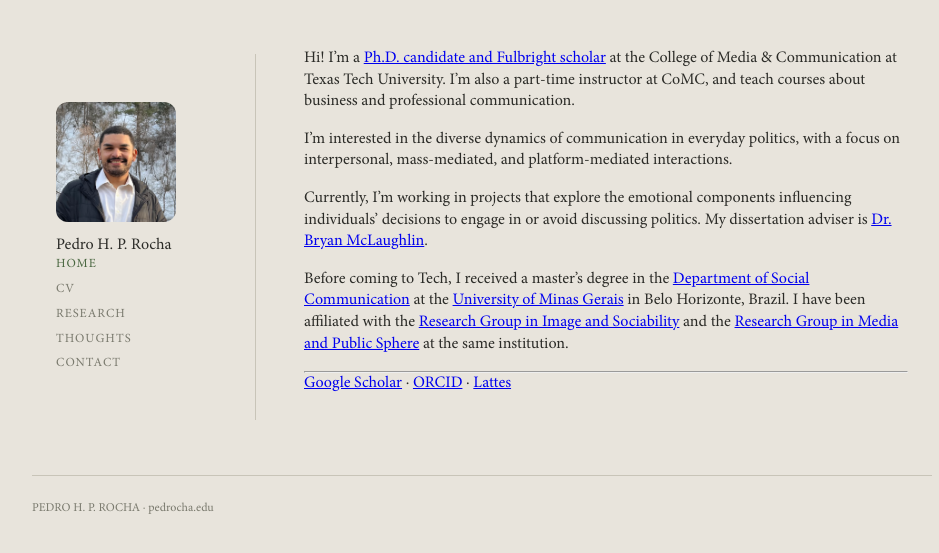
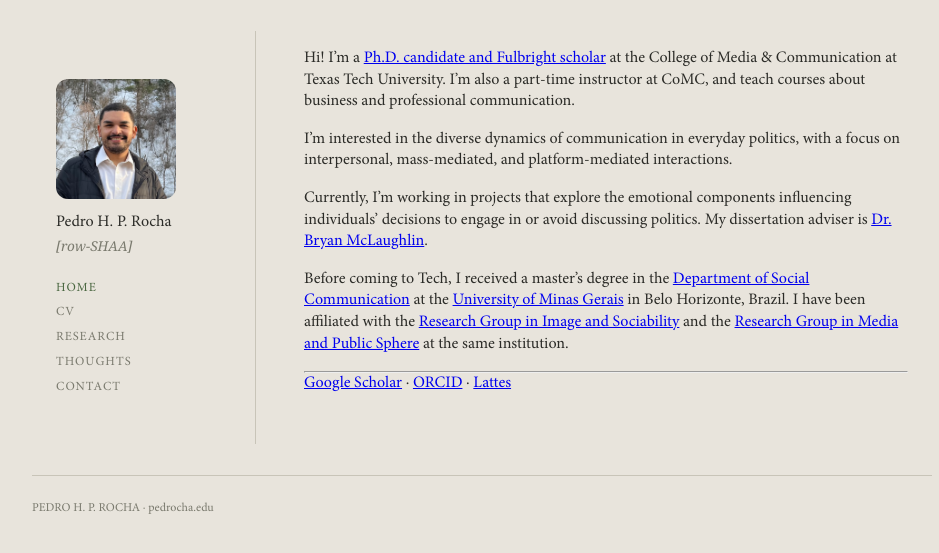
Before and after one commit to pedrohprocha/pedrohprocha.github.io, a Jekyll site: the page built from index.md, in a window 1280 px wide. Shown: the top 553 px of the page, without its empty margins (158-1097 px from the left). Built offline with Jekyll 4.4.1, drawn with Linux system fonts in a browser that asks for light colours; some web fonts are replaced.

Commit message:
change description

```diff
--- a/_config.yml
+++ b/_config.yml
@@ -1,4 +1,5 @@
 title: "Pedro H. P. Rocha"
+description: "[row-SHAA]"
 email: "pedrocha.edu"
 url: "https://pedrocha.github.io"
 baseurl: ""
--- a/_layouts/default.html
+++ b/_layouts/default.html
@@ -15,6 +15,7 @@
       <div class="sidebar-inner">
           <img src="{{ '/assets/headshot.jpg' | relative_url }}" alt="{{ site.title }}" class="headshot-sm">
         <h1><a href="{{ '/' | relative_url }}">{{ site.title }}</a></h1>
+        <p class="tagline">{{ site.description }}</p>
         <nav>
           <a href="{{ '/' | relative_url }}"{% if page.url == '/' %} class="active"{% endif %}>HOME</a>
           <a href="{{ '/cv' | relative_url }}"{% if page.url contains 'cv' %} class="active"{% endif %}>CV</a>
```
